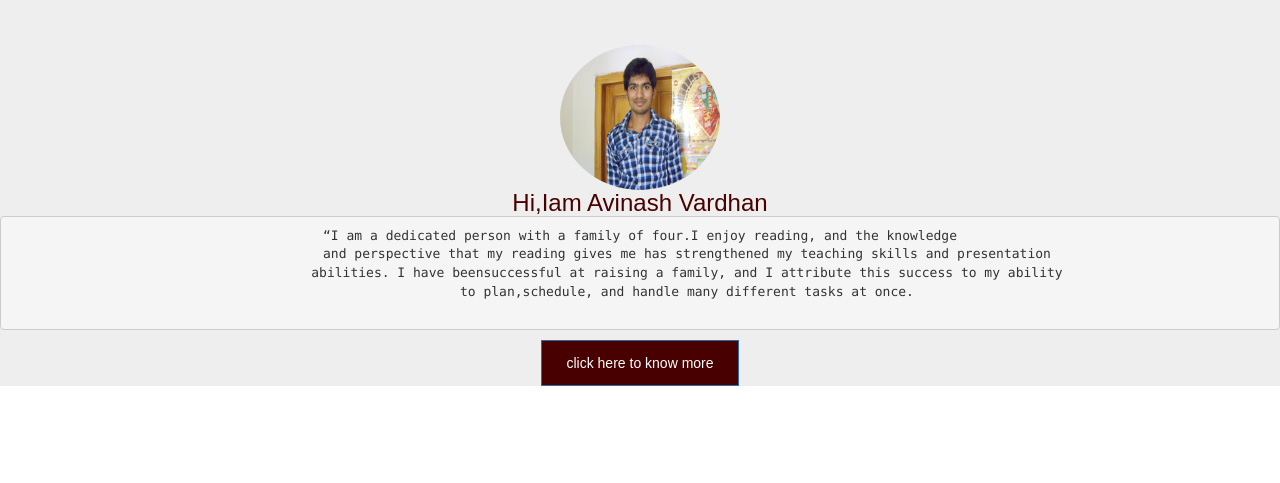
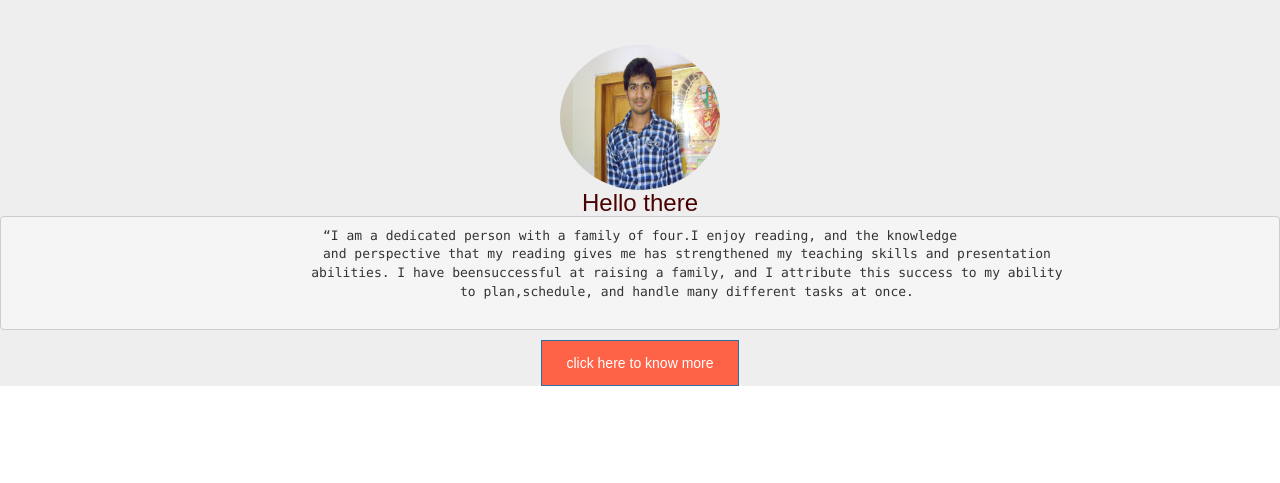
Before and after one commit to avinash508/mysite, a website: page app/index.html in a window 1280 px wide. Shown: the part 73-556 px from the top of the page. Drawn offline with nearby package versions, Linux system fonts and the light colour scheme; files that its build step writes are made by us from their sources.

Commit message:
chore: add styles.scss file

```diff
--- a/app/index.html
+++ b/app/index.html
@@ -33,7 +33,7 @@
  <section id="sec1">
    <div class="jumbotron">
       <img src="images/avi5.jpg" class="img-circle" alt="avi" width="160" height="145">
-      <h3> Hi,Iam Avinash Vardhan </h3>
+      <h3> Hello there</h3>
       <pre>“I am a dedicated person with a family of four.I enjoy reading, and the knowledge
             and perspective that my reading gives me has strengthened my teaching skills and presentation
             abilities. I have beensuccessful at raising a family, and I attribute this success to my ability
--- a/assets/sass/styles.scss
+++ b/assets/sass/styles.scss
@@ -1,3 +1,17 @@
+.jumbotron a.btn-primary {
+  background-color: tomato ;
+}
+
 body {
   margin: 0;
+  padding: 0;
+  background-color: black;
 }
+
+p{
+  > a {
+    &:hover {
+      text-decoration: underline;
+    }
+  }
+}
```
Also changed, not shown: app/css/styles.css (added).
